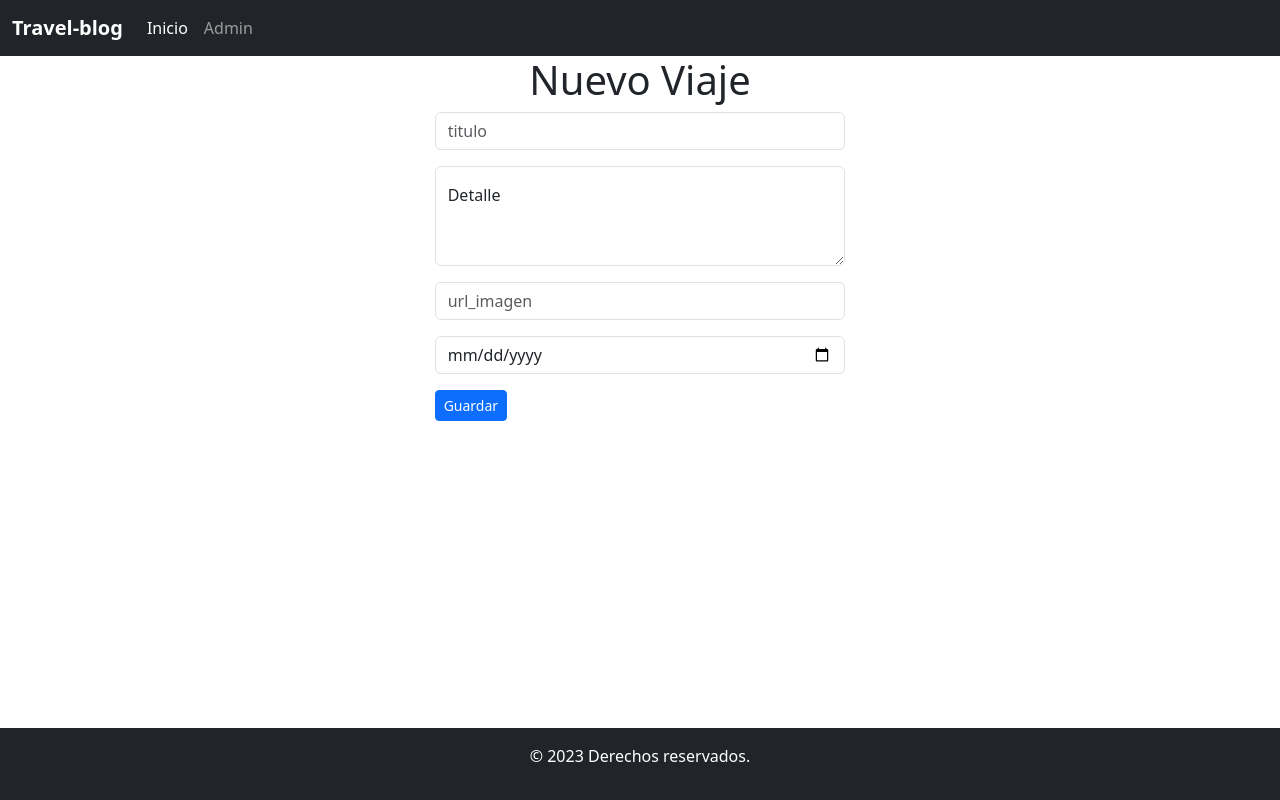
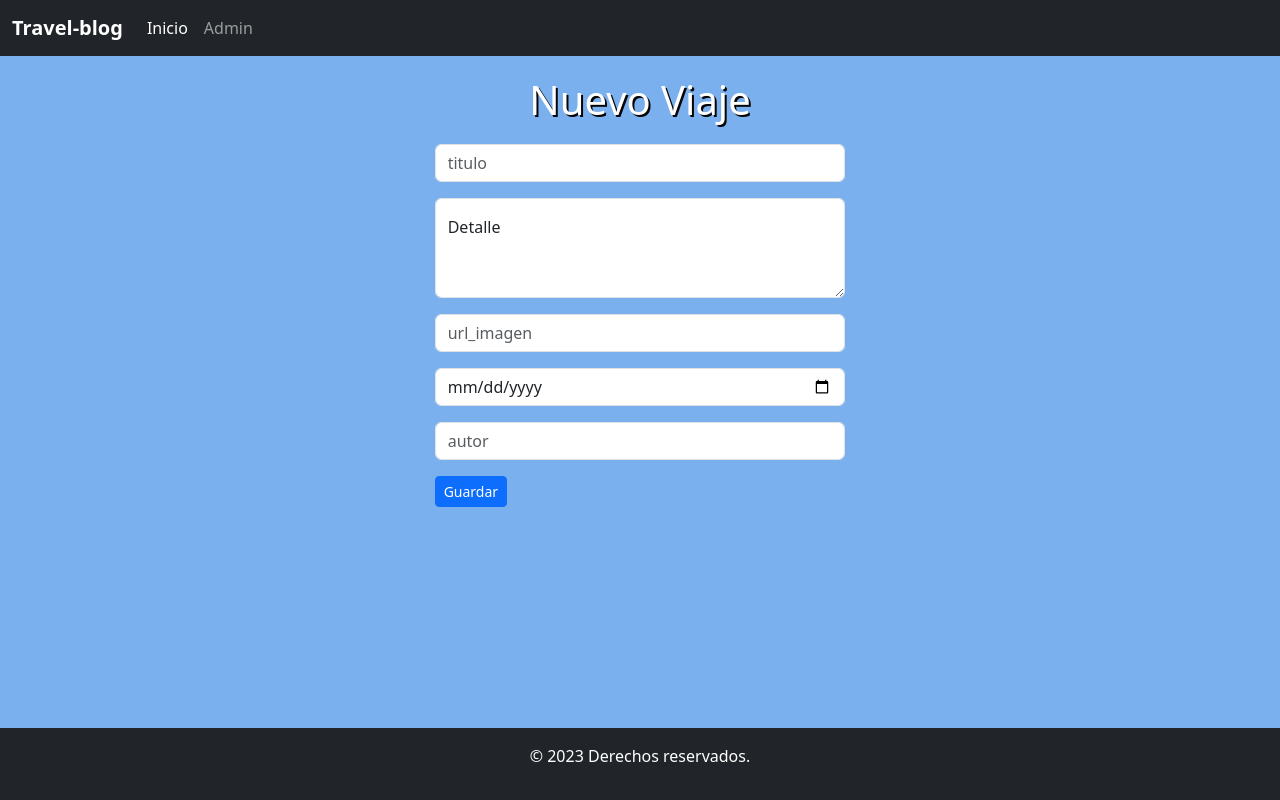
Before and after one commit to DarioACampos/integrador, a Node server app: page /admin in a window 1280 px wide. Run offline with Node 20, Linux system fonts and the light colour scheme; some libraries are stand-ins or nearby versions.

Commit message:
modificacion integrador

```diff
--- a/controllers/blog.controllers.js
+++ b/controllers/blog.controllers.js
@@ -3,7 +3,7 @@ const Publicacion = require('../models/Publicaciones');
 const ctrl = {}
 
 ctrl.newPost = async (req, res) => {
-    // const { titulo, detalle, url_imagen, fecha_publicacion } = req.body;
+    // const { titulo, detalle, url_imagen, fecha_publicacion, autor } = req.body;
 
     try {
         const publicacion = await Publicacion.create(req.body);
--- a/forodb.sql
+++ b/forodb.sql
@@ -32,7 +32,9 @@ CREATE TABLE `publicaciones` (
   `titulo` varchar(255) NOT NULL,
   `detalle` text NOT NULL,
   `url_imagen` varchar(255) NOT NULL,
-  `fecha_publicacion` date NOT NULL
+  `fecha_publicacion` date NOT NULL,
+  'autor' text NOT NULL
+
 ) ENGINE=InnoDB DEFAULT CHARSET=utf8 COLLATE=utf8_general_ci;
 
 --
--- a/models/Publicaciones.js
+++ b/models/Publicaciones.js
@@ -22,7 +22,11 @@ const Publicacion = sequelize.define('Publicacion', {
         type: DataTypes.DATE,
         allowNull: true,
         defaultValue: sequelize.literal('CURRENT_TIMESTAMP')
-    }
+    },
+    autor: {
+        type: DataTypes.TEXT,
+        allowNull: true,
+    },
 },{
     timestamps: false,
     tableName: 'publicaciones'
--- a/public/css/admin.css
+++ b/public/css/admin.css
@@ -2,9 +2,19 @@
     box-sizing: border-box;
     margin: 0;
     padding: 0;
+
 }
 
 body {
+    background-color: rgb(123, 176, 239);
     display: grid;
     grid-template-rows: auto auto 1fr auto;
+
 }
+
+  h1 {
+    margin: 20px;
+    color: white;
+    text-shadow: 2px 2px rgb(6, 6, 6);
+
+  }
--- a/public/js/admin.js
+++ b/public/js/admin.js
@@ -12,6 +12,7 @@ formNuevaPub.addEventListener('submit', async (e) => {
         detalle: document.querySelector('#detalle').value,
         url_imagen: document.querySelector('#url_imagen').value,
         fecha_publicacion: document.querySelector('#fecha_publicacion').value,
+        autor: document.querySelector('#autor').value,
     }
     const respuesta = await crearPublicaciones(data)
 
--- a/public/js/crud-post.js
+++ b/public/js/crud-post.js
@@ -40,6 +40,8 @@ export const mostrarDatosPublicaciones = (publicaciones, elemento) => {
                     <h4>${pub.titulo}</h4>
                     <p>${pub.detalle}</p>
                     <p>${pub.fecha_publicacion}</p>
+                    <p>${pub.autor}</p>
+
                 </div>
             </section>
         `
--- a/views/admin.ejs
+++ b/views/admin.ejs
@@ -1,3 +1,4 @@
+
 <%-include("partials/header") %>
 <link rel="stylesheet" href="/css/admin.css">
 </head>
@@ -32,6 +33,10 @@
                             <input type="date" id="fecha_publicacion" class="form-control">
                         </div>
 
+                        <div class="mb-3">
+                            <input type="text" id="autor" placeholder="autor" class="form-control">
+                        </div>
+
                         <button type="submit" class="btn btn-sm btn-primary">
                             Guardar
                         </button>
--- a/views/index.ejs
+++ b/views/index.ejs
@@ -1,3 +1,4 @@
+
 <%-include("partials/header")  %>
 <link rel="stylesheet" href="/css/mi-estilo.css">
 </head>
@@ -9,14 +10,13 @@
 <div class="container">
     <div class="row">
         <div class="col">
-            <h1 class="text-center">Viajes por el mundo</h1>
+            <h1 class="text-center">VIAJES POR EL MUNDO</h1>
         </div>
     </div>
 
     <div class="row">
         <div class="col">
             <main id="lista-publicaciones" class="d-flex flex-column gap-2">
-
 
 
 
```
Also changed, not shown: public/css/mi-estilo.css (+9 -0 lines).
